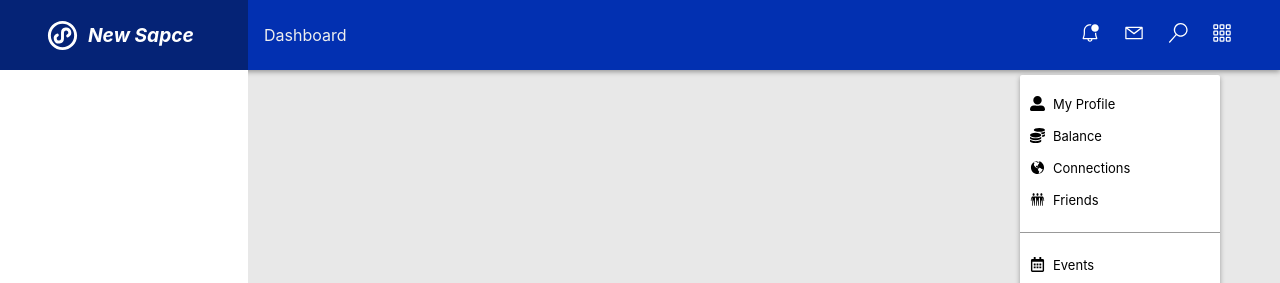
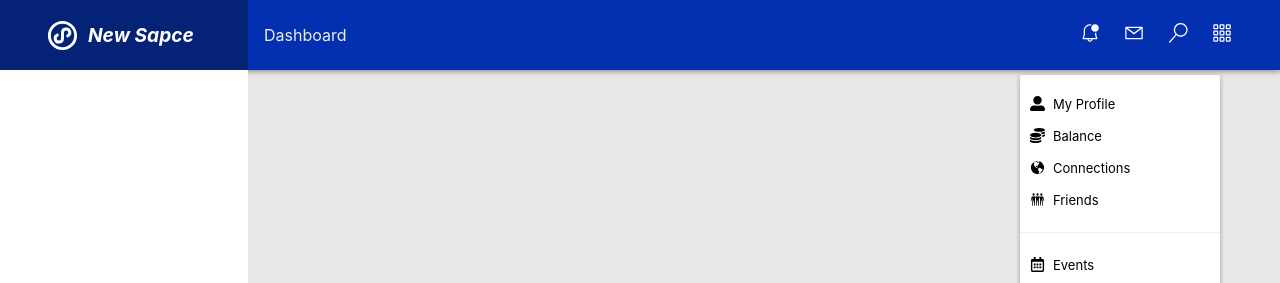
Before and after one commit to R-vijayendren/dashboard-style-guide, a React (Create React App) app: page / in a window 1280 px wide. Both pictures are taken after a click on the element 1222 px from the left and 35 px from the top of the page. Shown: the top 283 px of the page. Built offline with nearby package versions, Linux system fonts and the light colour scheme.

Commit message:
Fixed the divider lightness in navigation bar more options.

```diff
--- a/src/components/Navigation/navBar.scss
+++ b/src/components/Navigation/navBar.scss
@@ -88,7 +88,7 @@
     @include flexLayout(column, center, flex-start);
     width: 100%;
     padding-bottom: 1rem;
-    border-bottom: 1px solid #999;
+    border-bottom: 1px solid rgb(238, 238, 238);
   }
 
   .global-options {
```
